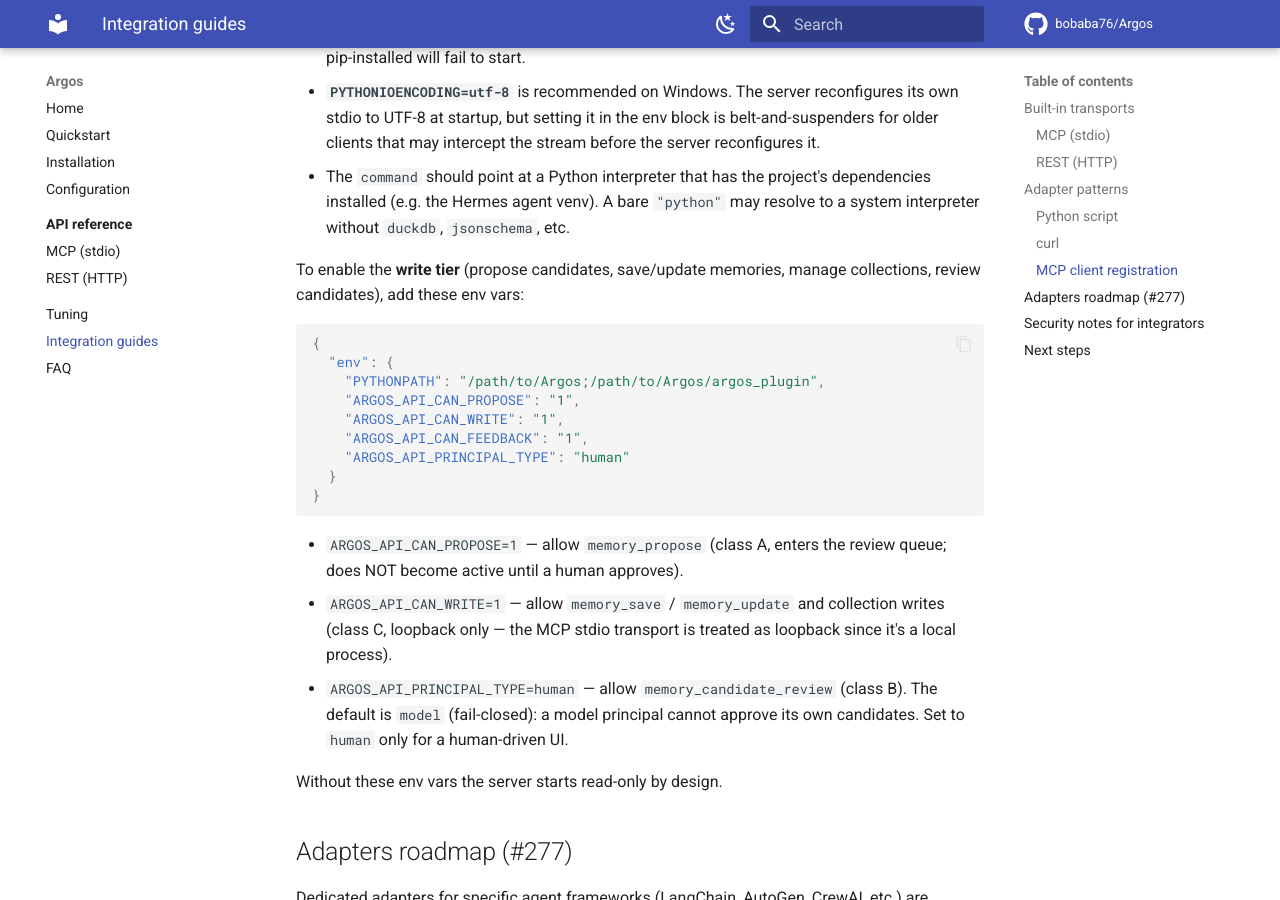
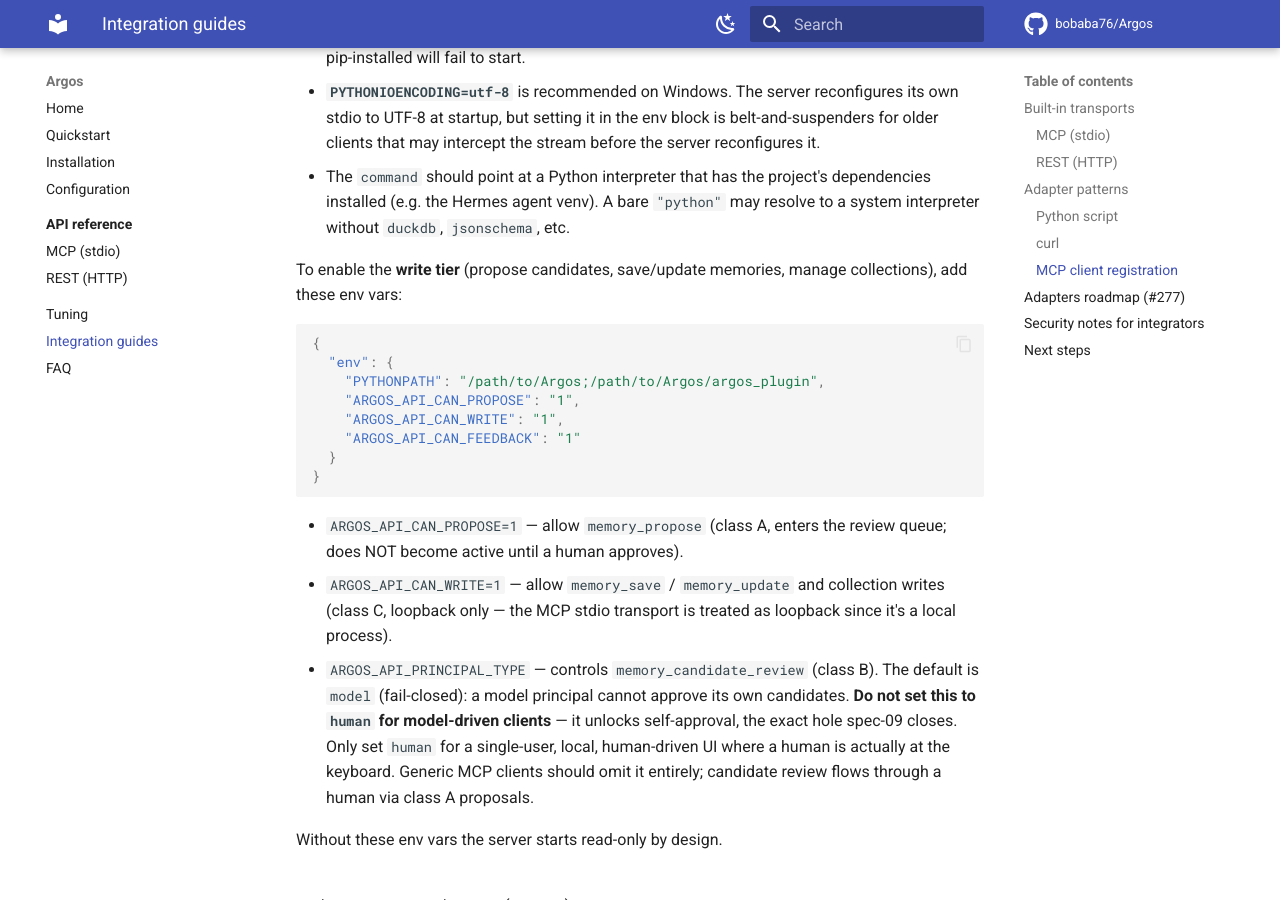
Before and after one commit to bobaba76/Argos, an MkDocs documentation site: the page built from docs/integration.md, in a window 1280 px wide and 900 px high, scrolled down 1991 px. Built offline with MkDocs 1.6.1 and Material for MkDocs 9.7.7, drawn with Linux system fonts in a browser that asks for light colours; comment, search, counter and statistics services are not loaded.

Commit message:
fix(#382): drop PRINCIPAL_TYPE=human from public MCP env block
integration.md:107 included ARGOS_API_PRINCIPAL_TYPE=human in the
write-tier env block, which any model-driven MCP client that copy-pastes
it gets class B (candidate review/approval) unlocked — the exact hole
spec-09 closes. Drop it from the block; relabel the bullet to warn
explicitly against setting it for model-driven clients.

Generated with [Devin](https://devin.ai)

Co-Authored-By: Devin <158243242+devin-ai-integration[bot]@users.noreply.github.com>

````diff
--- a/docs/integration.md
+++ b/docs/integration.md
@@ -95,7 +95,7 @@ Notes on the env block:
   `jsonschema`, etc.
 
 To enable the **write tier** (propose candidates, save/update memories,
-manage collections, review candidates), add these env vars:
+manage collections), add these env vars:
 
 ```json
 {
@@ -103,8 +103,7 @@ manage collections, review candidates), add these env vars:
     "PYTHONPATH": "/path/to/Argos;/path/to/Argos/argos_plugin",
     "ARGOS_API_CAN_PROPOSE": "1",
     "ARGOS_API_CAN_WRITE": "1",
-    "ARGOS_API_CAN_FEEDBACK": "1",
-    "ARGOS_API_PRINCIPAL_TYPE": "human"
+    "ARGOS_API_CAN_FEEDBACK": "1"
   }
 }
 ```
@@ -114,10 +113,13 @@ manage collections, review candidates), add these env vars:
 - `ARGOS_API_CAN_WRITE=1` — allow `memory_save` / `memory_update` and
   collection writes (class C, loopback only — the MCP stdio transport is
   treated as loopback since it's a local process).
-- `ARGOS_API_PRINCIPAL_TYPE=human` — allow `memory_candidate_review`
-  (class B). The default is `model` (fail-closed): a model principal
-  cannot approve its own candidates. Set to `human` only for a
-  human-driven UI.
+- `ARGOS_API_PRINCIPAL_TYPE` — controls `memory_candidate_review` (class
+  B). The default is `model` (fail-closed): a model principal cannot
+  approve its own candidates. **Do not set this to `human` for model-driven
+  clients** — it unlocks self-approval, the exact hole spec-09 closes. Only
+  set `human` for a single-user, local, human-driven UI where a human is
+  actually at the keyboard. Generic MCP clients should omit it entirely;
+  candidate review flows through a human via class A proposals.
 
 Without these env vars the server starts read-only by design.
 
````
